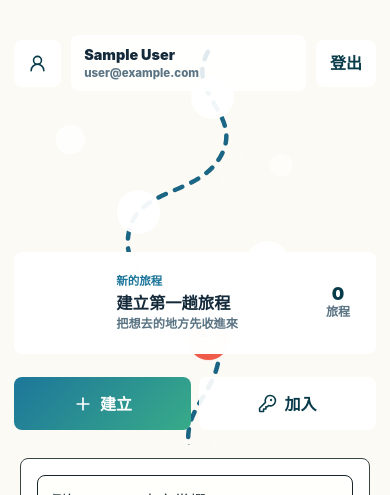
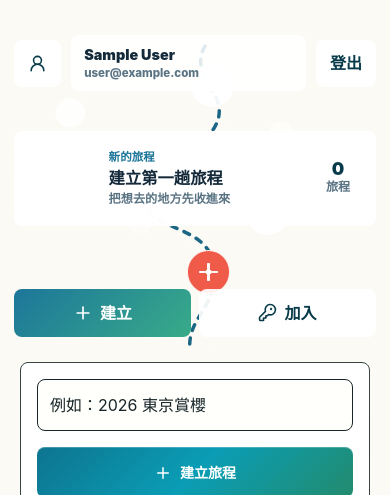
Before and after one commit to ZUIHUI/trip-planner, a React (Vite) app: page / in a window 390 px wide. Shown: the top 495 px of the page. Built offline with nearby package versions, Linux system fonts and the light colour scheme; no server answers; the database is empty; sample sign-in values are in the browser's storage.

Commit message:
Tighten mobile atlas dashboard spacing

```diff
--- a/src/styles/index.css
+++ b/src/styles/index.css
@@ -3155,7 +3155,7 @@ textarea.tp-input {
     display: block;
     isolation: isolate;
     margin: -0.45rem -1.25rem 1.05rem;
-    min-height: 26.5rem;
+    min-height: clamp(18.5rem, 86vw, 20.5rem);
     overflow: hidden;
     position: relative;
   }
@@ -3314,17 +3314,18 @@ textarea.tp-input {
       rgba(255, 255, 255, 0.92);
     border: 1px solid rgba(var(--atlas-line), 0.16);
     border-radius: 8px;
-    bottom: 5.65rem;
+    bottom: auto;
     box-shadow: 0 22px 54px -34px rgba(var(--atlas-ocean), 0.76), inset 0 1px 0 rgba(255, 255, 255, 0.92);
     color: rgb(var(--atlas-ink));
     display: grid;
-    gap: 0.85rem;
-    grid-template-columns: 4.8rem minmax(0, 1fr) auto;
+    gap: 0.72rem;
+    grid-template-columns: 4.45rem minmax(0, 1fr) auto;
     left: 0.9rem;
-    min-height: 6.4rem;
+    min-height: 5.9rem;
     padding: 0.72rem;
     right: 0.9rem;
     text-align: left;
+    top: 6.9rem;
   }
 
   .tp-mobile-atlas-summary-thumb {
@@ -3337,10 +3338,10 @@ textarea.tp-input {
     border-radius: 7px;
     color: #fff;
     display: inline-flex;
-    height: 4.9rem;
+    height: 4.45rem;
     justify-content: center;
     overflow: hidden;
-    width: 4.8rem;
+    width: 4.45rem;
   }
 
   .tp-mobile-atlas-summary-main {
@@ -3395,7 +3396,7 @@ textarea.tp-input {
   }
 
   .tp-mobile-atlas-dashboard-actions {
-    bottom: 0.9rem;
+    bottom: 0.75rem;
     display: grid;
     gap: 0.55rem;
     grid-template-columns: repeat(auto-fit, minmax(0, 1fr));
@@ -3414,7 +3415,7 @@ textarea.tp-input {
     font-weight: 950;
     gap: 0.45rem;
     justify-content: center;
-    min-height: 3.35rem;
+    min-height: 3rem;
   }
 
   .tp-mobile-atlas-dashboard-actions button.is-active {
```
